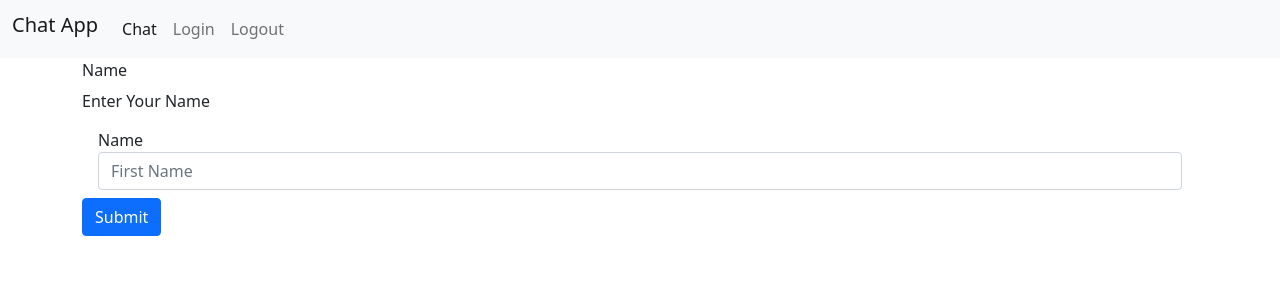
After one commit to MSNanda515/DailyAlgorithms, a Flask app: page /login in a window 1280 px wide. The commit adds this page. Shown: the top 300 px of the page. Run offline with Flask 2, Linux system fonts and the light colour scheme; some libraries are stand-ins or nearby versions.

Commit message:
Used bootstrap for login page

```diff
--- a/DailyChallenge/Python/SimpleChatApp/website/main.py
+++ b/DailyChallenge/Python/SimpleChatApp/website/main.py
@@ -9,8 +9,11 @@ app.secret_key = "hello"
 
 
 
-@app.route("/login")
+@app.route("/login", methods=["POST", "GET"])
 def login():
+  if request.method == "POST":
+    session[NAME_KEY] = request.form["name"]
+    return redirect(url_for("home"))
   return render_template("login.html")
 
 @app.route("/logout")
@@ -22,10 +25,12 @@ def logout():
 @app.route("/home")
 @app.route("/")
 def home():
-  # if NAME_KEY not in session:
-  #   return redirect(url_for("home"))
-  # name = session(NAME_KEY)
+  if NAME_KEY not in session:
+    return redirect(url_for("home"))
+
+  name = session(NAME_KEY)
   return render_template("index.html")
+
 
 @app.route("/run")
 def run():
--- a/DailyChallenge/Python/SimpleChatApp/website/static/index.js
+++ b/DailyChallenge/Python/SimpleChatApp/website/static/index.js
@@ -7,3 +7,10 @@ $(function() {
     return false;
   });
 });
+
+function validate(name) {
+  if (name.length >= 2) {
+    return true;
+  }
+  return false;
+}
--- a/DailyChallenge/Python/SimpleChatApp/website/templates/index.html
+++ b/DailyChallenge/Python/SimpleChatApp/website/templates/index.html
@@ -4,5 +4,9 @@
 
 {%block content %}
 <h1>TEST</h1>
-<button id="test" type="button" class="btn btn-primary btn-lg">Large button</button>
+<form>
+  <button id="test" type="button" class="btn btn-primary btn-lg">Large button</button>
+</form>
+<script src="//ajax.googleapis.com/ajax/libs/jquery/1.9.1/jquery.min.js"></script>
+<script src="{{url_for('static', filename='index.js')}}"></script>
 {% endblock %}
--- /dev/null
+++ b/DailyChallenge/Python/SimpleChatApp/website/templates/login.html
@@ -0,0 +1,20 @@
+{% extends "base.html" %}
+
+{% block title %} Login {% endblock %}
+
+{%block content %}
+<form class="form-inline" action="#" method="POST">
+  <div class="form-group mb-2">
+    <label for="staticName2" class="sr-only">Name</label>
+    <input type="text" readonly class="form-control-plaintext" id="staticName2" value="Enter Your Name">
+  </div>
+  <div class="form-group mx-sm-3 mb-2">
+    <label for="inputName" class="sr-only">Name</label>
+    <input type="text" class="form-control" name="inputName" id="inputName" placeholder="First Name">
+  </div>
+  <button type="submit" class="btn btn-primary mb-2">Submit</button>
+</form>
+
+<script type="text/javascript" src="{{ url_for('static', filename='index.js') }}"></script>
+
+{% endblock %}
```
